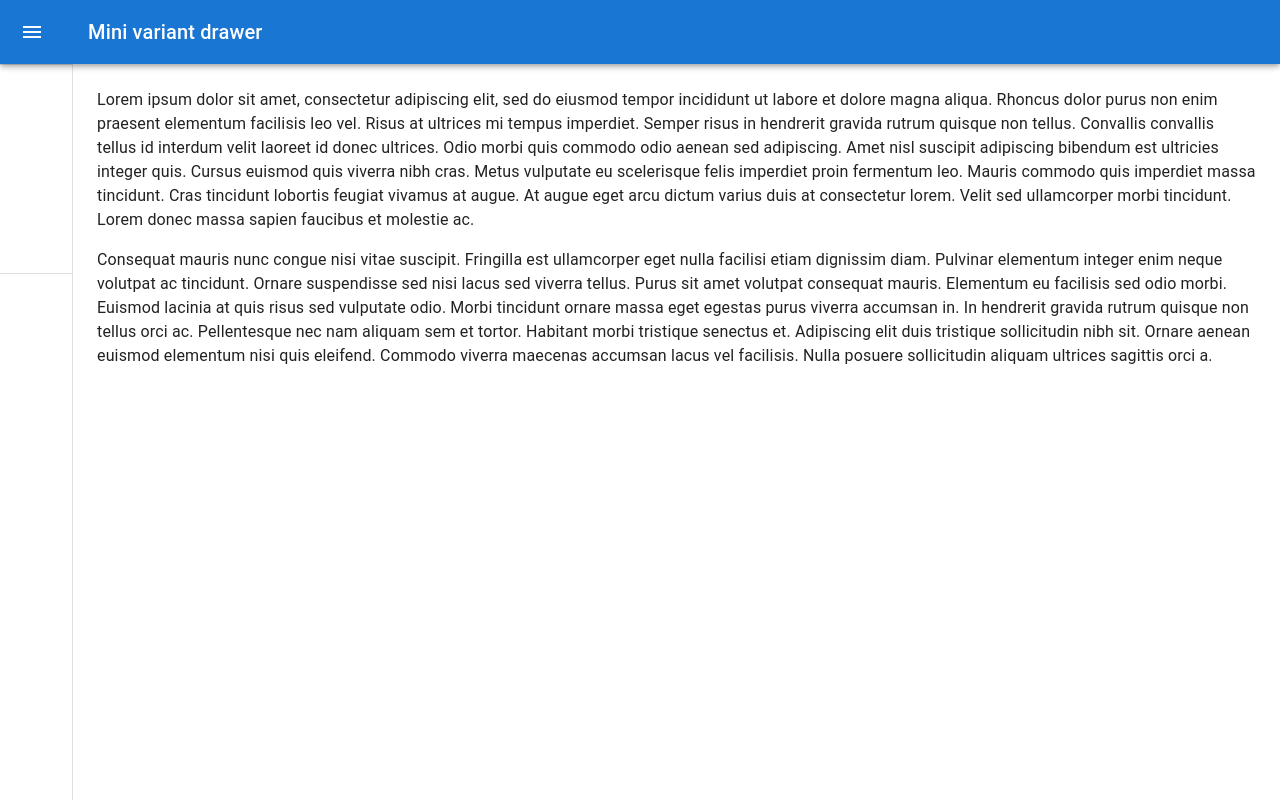
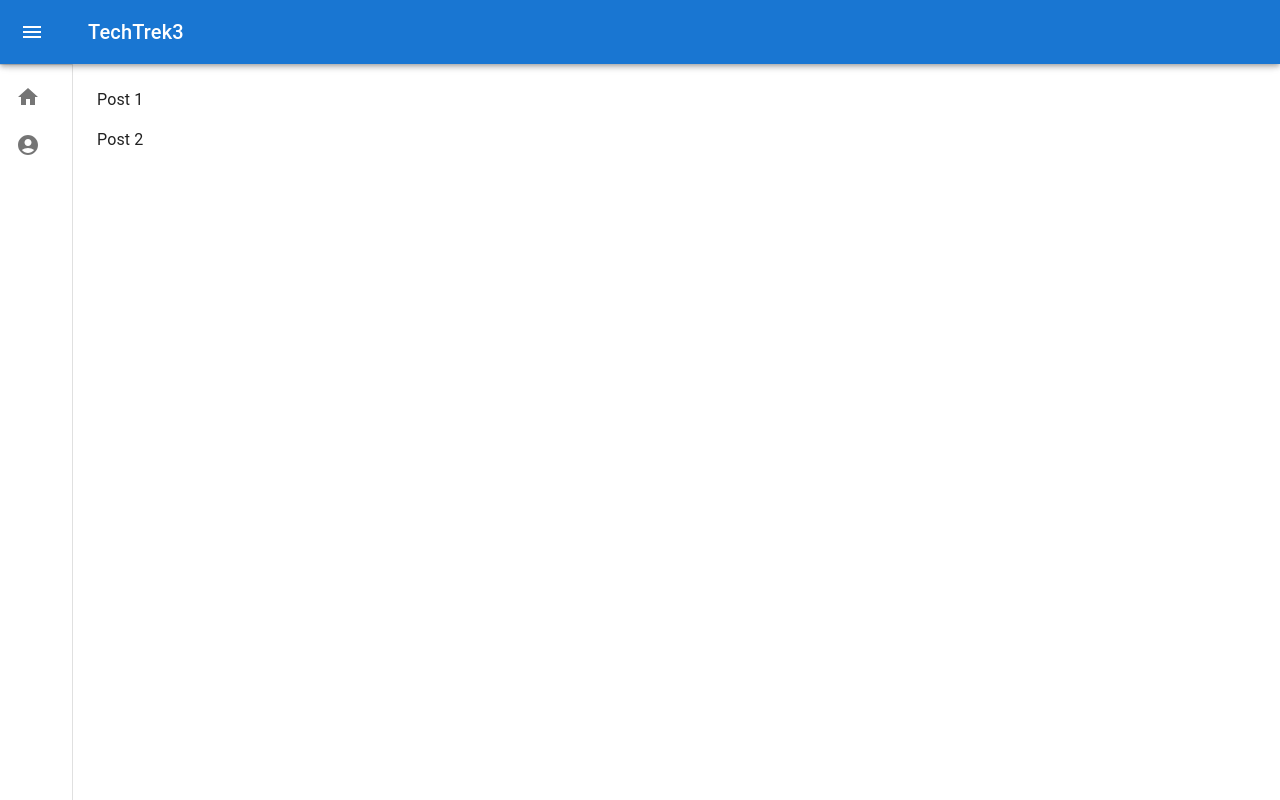
Before and after one commit to brydonsjj/TT3_02, a React (Create React App) app in the folder techtrek3/: page / in a window 1280 px wide. Built offline with nearby package versions, Linux system fonts and the light colour scheme.

Commit message:
update navbar icons

```diff
--- a/techtrek3/src/components/navbar.js
+++ b/techtrek3/src/components/navbar.js
@@ -12,6 +12,8 @@ import IconButton from '@mui/material/IconButton';
 import MenuIcon from '@mui/icons-material/Menu';
 import ChevronLeftIcon from '@mui/icons-material/ChevronLeft';
 import ChevronRightIcon from '@mui/icons-material/ChevronRight';
+import HomeIcon from '@mui/icons-material/Home';
+import AccountCircleIcon from '@mui/icons-material/AccountCircle';
 import ListItem from '@mui/material/ListItem';
 import ListItemIcon from '@mui/material/ListItemIcon';
 import ListItemText from '@mui/material/ListItemText';
@@ -84,7 +86,7 @@ const Drawer = styled(MuiDrawer, { shouldForwardProp: (prop) => prop !== 'open'
   }),
 );
 
-export default function MiniDrawer() {
+const MiniDrawer = () => {
   const theme = useTheme();
   const [open, setOpen] = React.useState(false);
 
@@ -114,31 +116,25 @@ export default function MiniDrawer() {
             <MenuIcon />
           </IconButton>
           <Typography variant="h6" noWrap component="div">
-            Mini variant drawer
+            TechTrek3
           </Typography>
         </Toolbar>
       </AppBar>
       <Drawer variant="permanent" open={open}>
         <DrawerHeader>
+          <Typography variant="h5">
+            Menu
+          </Typography>
           <IconButton onClick={handleDrawerClose}>
             {theme.direction === 'rtl' ? <ChevronRightIcon /> : <ChevronLeftIcon />}
           </IconButton>
         </DrawerHeader>
         <Divider />
         <List>
-          {['Inbox', 'Starred', 'Send email', 'Drafts'].map((text, index) => (
+          {['Home', 'My Posts'].map((text, index) => (
             <ListItem button key={text}>
               <ListItemIcon>
-              </ListItemIcon>
-              <ListItemText primary={text} />
-            </ListItem>
-          ))}
-        </List>
-        <Divider />
-        <List>
-          {['All mail', 'Trash', 'Spam'].map((text, index) => (
-            <ListItem button key={text}>
-              <ListItemIcon>
+                {index % 2 === 0 ? <HomeIcon /> : <AccountCircleIcon />}
               </ListItemIcon>
               <ListItemText primary={text} />
             </ListItem>
@@ -148,33 +144,14 @@ export default function MiniDrawer() {
       <Box component="main" sx={{ flexGrow: 1, p: 3 }}>
         <DrawerHeader />
         <Typography paragraph>
-          Lorem ipsum dolor sit amet, consectetur adipiscing elit, sed do eiusmod
-          tempor incididunt ut labore et dolore magna aliqua. Rhoncus dolor purus non
-          enim praesent elementum facilisis leo vel. Risus at ultrices mi tempus
-          imperdiet. Semper risus in hendrerit gravida rutrum quisque non tellus.
-          Convallis convallis tellus id interdum velit laoreet id donec ultrices.
-          Odio morbi quis commodo odio aenean sed adipiscing. Amet nisl suscipit
-          adipiscing bibendum est ultricies integer quis. Cursus euismod quis viverra
-          nibh cras. Metus vulputate eu scelerisque felis imperdiet proin fermentum
-          leo. Mauris commodo quis imperdiet massa tincidunt. Cras tincidunt lobortis
-          feugiat vivamus at augue. At augue eget arcu dictum varius duis at
-          consectetur lorem. Velit sed ullamcorper morbi tincidunt. Lorem donec massa
-          sapien faucibus et molestie ac.
+          Post 1
         </Typography>
         <Typography paragraph>
-          Consequat mauris nunc congue nisi vitae suscipit. Fringilla est ullamcorper
-          eget nulla facilisi etiam dignissim diam. Pulvinar elementum integer enim
-          neque volutpat ac tincidunt. Ornare suspendisse sed nisi lacus sed viverra
-          tellus. Purus sit amet volutpat consequat mauris. Elementum eu facilisis
-          sed odio morbi. Euismod lacinia at quis risus sed vulputate odio. Morbi
-          tincidunt ornare massa eget egestas purus viverra accumsan in. In hendrerit
-          gravida rutrum quisque non tellus orci ac. Pellentesque nec nam aliquam sem
-          et tortor. Habitant morbi tristique senectus et. Adipiscing elit duis
-          tristique sollicitudin nibh sit. Ornare aenean euismod elementum nisi quis
-          eleifend. Commodo viverra maecenas accumsan lacus vel facilisis. Nulla
-          posuere sollicitudin aliquam ultrices sagittis orci a.
+          Post 2
         </Typography>
       </Box>
     </Box>
   );
 }
+
+export default MiniDrawer
```
